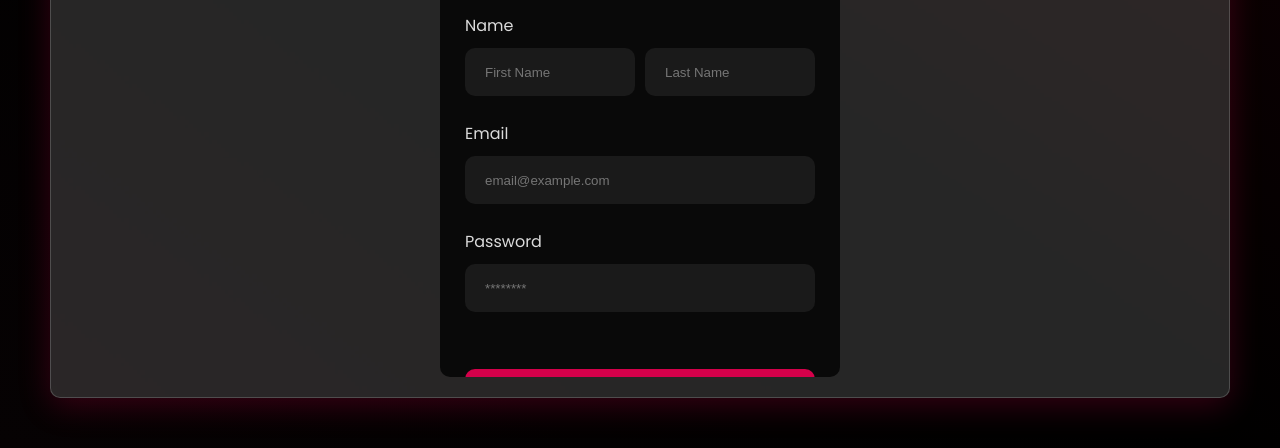
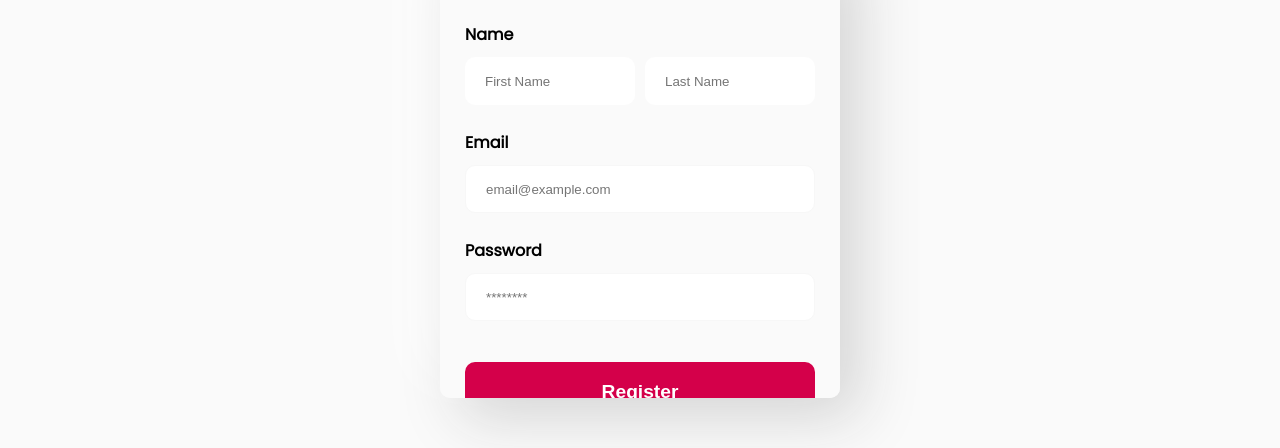
Before and after one commit to adcodingschool/Projects, a plain HTML site: page LoginRegisterPage/app/register/register.html in a window 1280 px wide. Shown: the part 352-800 px from the top of the page. Drawn offline with Linux system fonts and the light colour scheme.

Commit message:
register page completed

```diff
--- a/LoginRegisterPage/app/login-style.scss
+++ b/LoginRegisterPage/app/register/register-style.scss
@@ -12,13 +12,7 @@ body {
   width: 100%;
   font-size: 14px;
   font-family: "Poppins", sans-serif;
-  background: linear-gradient(
-      35deg,
-      rgba(6, 2, 3, 1) 0%,
-      rgba(0, 0, 0, 1) 50%,
-      rgb(17, 0, 3) 100%
-    )
-    no-repeat;
+  background-color: #fafafa;
 
   .register-form {
     padding: 50px;
@@ -30,16 +24,12 @@ body {
       display: flex;
       flex-direction: column;
       align-items: center;
-      background: rgba(255, 255, 255, 0.15);
-      box-shadow: 0 8px 32px 0 #d4004a3f;
-      backdrop-filter: blur(1px);
-      -webkit-backdrop-filter: blur(1px);
-      border-radius: 10px;
-      border: 1px solid rgba(255, 255, 255, 0.18);
+
       font-size: 1rem;
       .heading {
-        color: white;
+        color: rgb(26, 26, 26);
         font-size: 2rem;
+        margin-bottom: 30px;
         .dot {
           font-size: 75px;
           color: #d4004a;
@@ -49,10 +39,11 @@ body {
       .form-container {
         overflow-y: auto;
         max-width: 25rem;
-        height: 100%;
-        background-color: rgba(0, 0, 0, 0.76);
-        margin: 20px 20px;
+        min-width: 20rem;
+        height: auto;
         border-radius: 10px;
+        background: #fafafa;
+        box-shadow: 20px 20px 60px #d5d5d5, -20px -20px 60px #ffffff;
         // border: 1px solid #fc045bd3;
         .register-heading {
           width: 100%;
@@ -68,13 +59,12 @@ body {
         }
         .form {
           margin: 25px;
-          height: 65%;
-          min-height: 400px;
+          min-height: 350px;
           display: flex;
           flex-direction: column;
           gap: 25px;
           .register-button {
-            margin-top: 2em;
+            margin-top: 1em;
             button.register {
               width: 100%;
               height: 60px;
@@ -91,21 +81,33 @@ body {
                 background-color: #eb0052;
               }
             }
+            .already-user {
+              text-align: center;
+              margin: 10px 0;
+              a {
+                color: #eb0052;
+              }
+            }
           }
           .input-field {
             display: flex;
             flex-direction: column;
             gap: 10px;
             label {
-              color: rgb(219, 219, 219);
+              color: rgb(0, 0, 0);
+              font-weight: 600;
             }
             .input {
               padding: 20px;
-              color: white;
+              color: rgb(0, 0, 0);
               height: 3rem;
               border-radius: 10px;
-              border: none;
-              background-color: rgb(26, 26, 26);
+              border: 1px solid rgb(247, 247, 247);
+              background-color: white;
+
+              &:focus-visible {
+                outline-color: #eb0052;
+              }
             }
             .names {
               display: flex;
@@ -114,12 +116,12 @@ body {
               gap: 10px;
               .name {
                 padding: 20px;
-                color: white;
+                color: rgb(53, 53, 53);
                 width: 50%;
                 height: 3rem;
                 border-radius: 10px;
                 border: none;
-                background-color: rgb(26, 26, 26);
+                background-color: white;
               }
             }
           }
@@ -131,5 +133,8 @@ body {
 @media screen and (max-width: 768px) {
   body {
     font-size: 10px;
+    .heading {
+      font-size: 1.7rem !important;
+    }
   }
 }
--- a/LoginRegisterPage/app/login.html
+++ b/LoginRegisterPage/app/register/register.html
@@ -5,7 +5,7 @@
     <meta charset="UTF-8">
     <meta name="viewport" content="width=device-width, initial-scale=1.0">
     <title>Login</title>
-    <link rel="stylesheet" href="login-style.css">
+    <link rel="stylesheet" href="../register/register-style.css">
     <link rel="preconnect" href="https://fonts.googleapis.com">
     <link rel="preconnect" href="https://fonts.gstatic.com" crossorigin>
     <link href="https://fonts.googleapis.com/css2?family=Poppins&display=swap" rel="stylesheet">
@@ -14,7 +14,7 @@
 <body>
     <div class="register-form">
         <div class="outer-container">
-            <img width="120px" height="120px" src="../assets/white_transparent.png" alt="" class="logo">
+            <img width="120px" height="120px" src="../../assets/black_transparent.png" alt="" class="logo">
             <h1 class="heading">Create New Account<span class="dot">.</span></h1>
             <div class="form-container">
                 <div class="register-heading">Register</div>
@@ -36,6 +36,7 @@
                     </div>
                     <div class="register-button">
                         <button class="register">Register</button>
+                        <p class="already-user">Already a user? <a href="./../login/login.html">Login now</a></p>
                     </div>
                 </div>
             </div>
```
Also changed, not shown: LandingPage/index.html (+21 -9 lines), LoginRegisterPage/Screenshot 2023-07-30 084548.png (added), LoginRegisterPage/Screenshot 2023-07-30 092455.png (added), LoginRegisterPage/app/register/register-style.css, LoginRegisterPage/assets/black_transparent.png (added), 2 other files.
